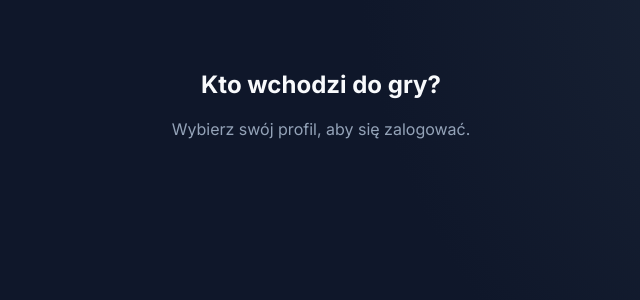
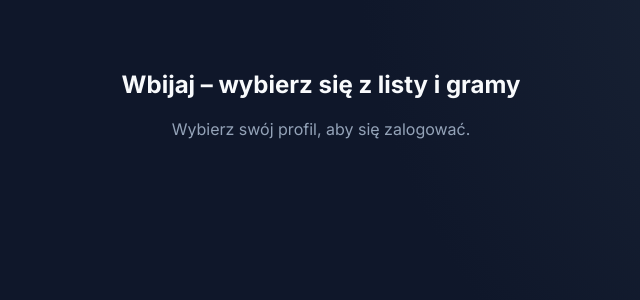
Before and after one commit to ajemfakinalkoholik-commits/mundial-2026, a Flask app: page /login in a window 1280 px wide. Shown: the part 60-360 px from the top of the page, without its empty margins (319-959 px from the left). Run offline with Flask 3, Linux system fonts and the light colour scheme.

Commit message:
Update login heading text

```diff
--- a/templates/login.html
+++ b/templates/login.html
@@ -2,7 +2,7 @@
 
 {% block content %}
 <div style="max-width: 600px; margin: 50px auto; text-align: center;">
-    <h2>Kto wchodzi do gry?</h2>
+    <h2>Wbijaj – wybierz się z listy i gramy </h2>
     <p style="color: var(--text-secondary); margin-bottom: 30px;">Wybierz swój profil, aby się zalogować.</p>
 
     <div style="display: grid; grid-template-columns: repeat(auto-fit, minmax(120px, 1fr)); gap: 20px; padding: 20px;">
```
